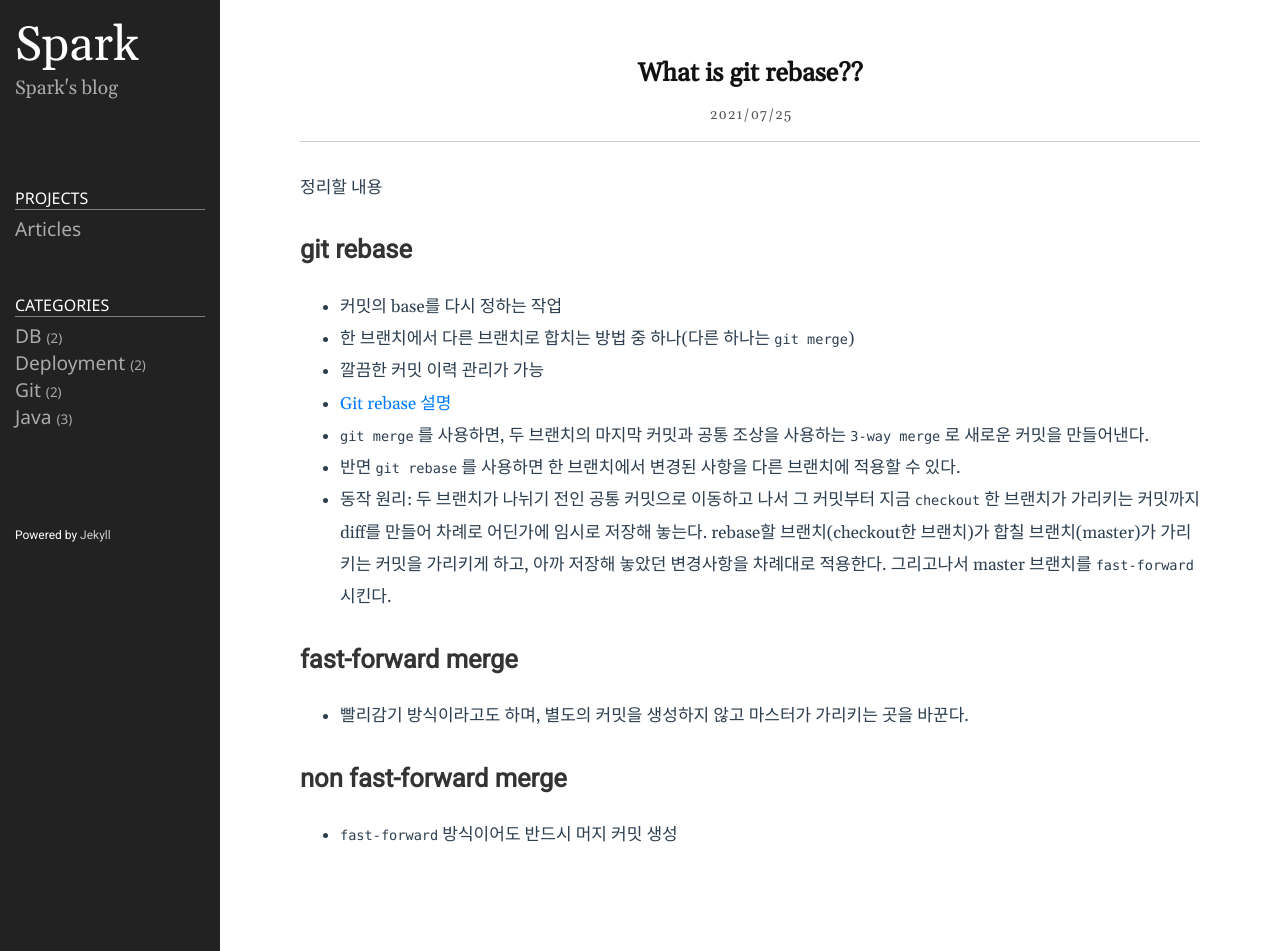
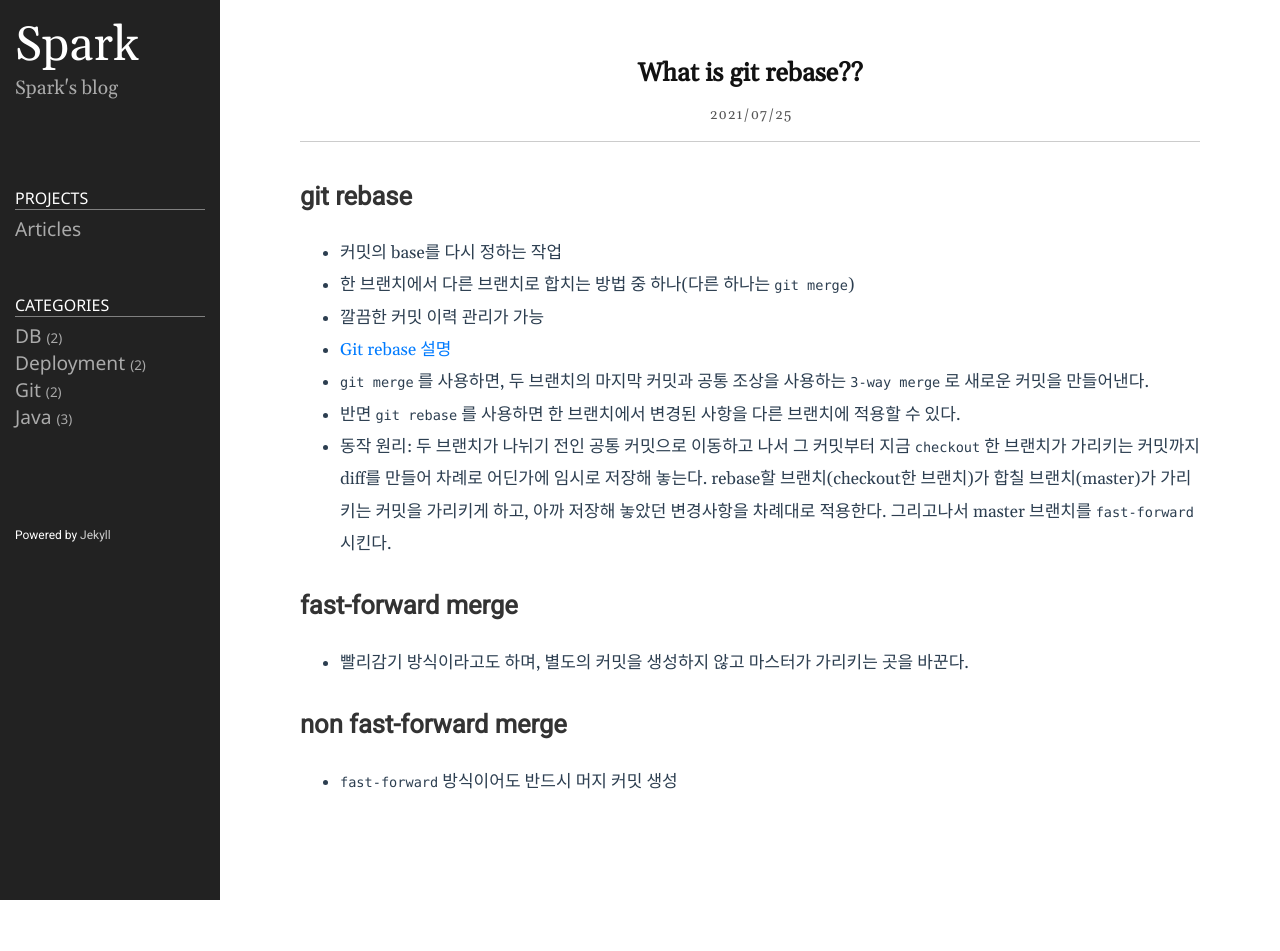
Before and after one commit to junghwan1224/junghwan1224.github.io, a Jekyll site: the page built from _posts/2021-07-25-git-rebase.md, in a window 1280 px wide. Built offline with Jekyll 4.4.1, drawn with Linux system fonts in a browser that asks for light colours; after the commit the page ends 900 px from its top, so only the background shows below that.

Commit message:
modify git content

```diff
--- a/_posts/2021-07-25-git-rebase.md
+++ b/_posts/2021-07-25-git-rebase.md
@@ -4,8 +4,6 @@ title: What is git rebase??
 date: 2021-07-25 12:00:00 +0900
 category: Git
 ---
-
-정리할 내용
 
 ## git rebase
 
```
